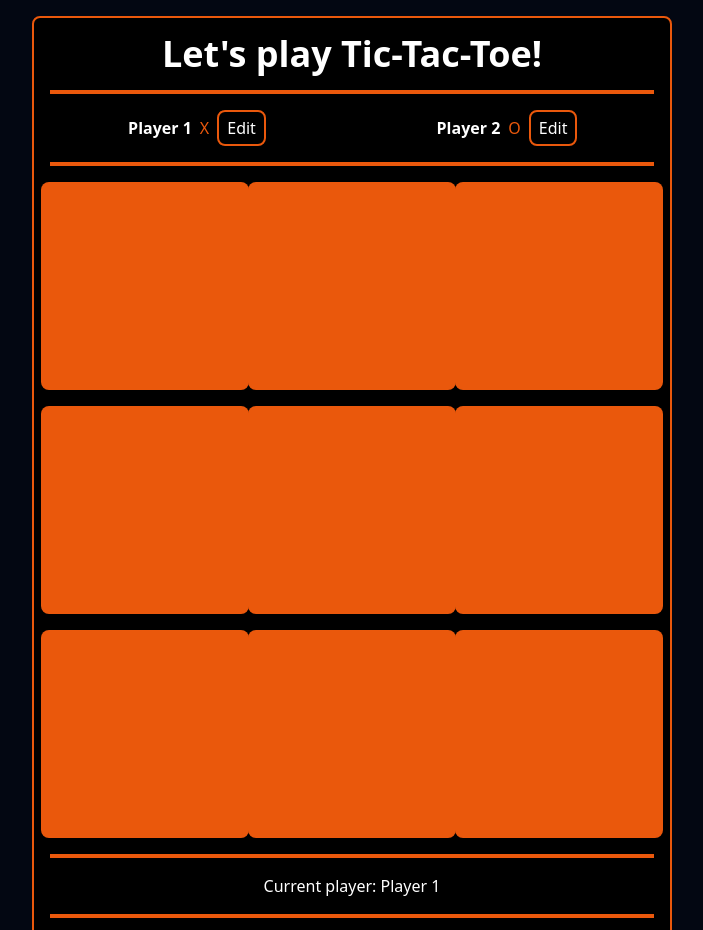
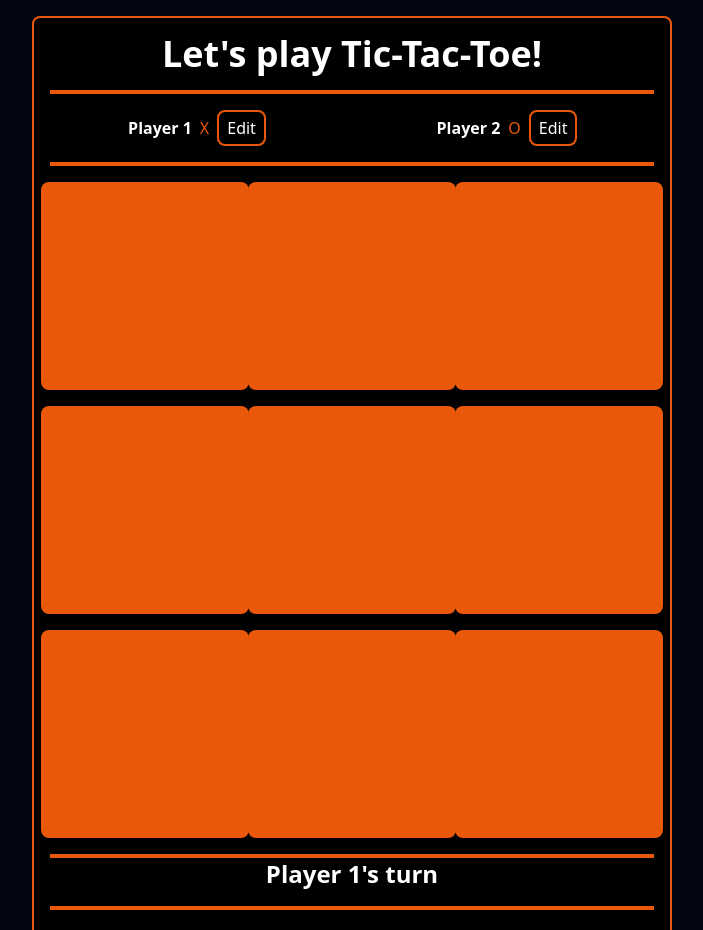
Before and after one commit to pjc1991/tic-tac-toe, a React (Vite) app: page / in a window 1280 px wide. Shown: the top 930 px of the page, without its empty margins (288-991 px from the left). Built offline with nearby package versions, Linux system fonts and the light colour scheme.

Commit message:
refactor : separate game status

```diff
--- a/src/App.jsx
+++ b/src/App.jsx
@@ -1,6 +1,7 @@
 import {useState} from 'react'
 import Player from "./components/Player.jsx";
 import GameBoard from "./components/GameBoard.jsx";
+import GameStatus from "./components/GameStatus.jsx";
 
 function App() {
 
@@ -59,7 +60,7 @@ function App() {
             const third = newGameLog.find((log) => log.move.row === pattern[2][0] && log.move.column === pattern[2][1]);
 
             if (first && first.player === second?.player && first.player === third?.player) {
-                return first;
+                return first.player;
             }
         }
 
@@ -103,11 +104,11 @@ function App() {
                 </section>
                 <hr className="border-2 border-orange-600 mt-4"/>
                 <section>
-                    <h2 className="text-center mt-4">
-                        {winner === 0 && 'It is a draw! '}
-                        {(winner && winner !==0) ? `${getPlayerName(winner)} wins!` : null}
-                        {winner === null && `Current player: ${getPlayerName(getCurrentPlayer())}`}
-                    </h2>
+                    <GameStatus
+                        winner={winner}
+                        winnerName={getPlayerName(winner)}
+                        currentPlayerName={getPlayerName(getCurrentPlayer())}
+                    />
                     <div className="text-center">
                         {winner !== null && <button
                             className="bg-orange-600 border-2 border-black text-white rounded-lg px-2 py-1 mt-4"
--- /dev/null
+++ b/src/components/GameStatus.jsx
@@ -0,0 +1,12 @@
+export default function GameStatus({winner, winnerName, currentPlayerName}) {
+    // 0 : draw, 1 : player1 wins, 2 : player2 wins, null : game is still running
+    console.log(winner);
+    return (
+        <div className="text-center text-2xl font-bold">
+            {winner === 0 && 'Draw!'}
+            {winner === 1 && `${winnerName} wins!`}
+            {winner === 2 && `${winnerName} wins!`}
+            {winner === null && `${currentPlayerName}'s turn`}
+        </div>
+    )
+}
```
